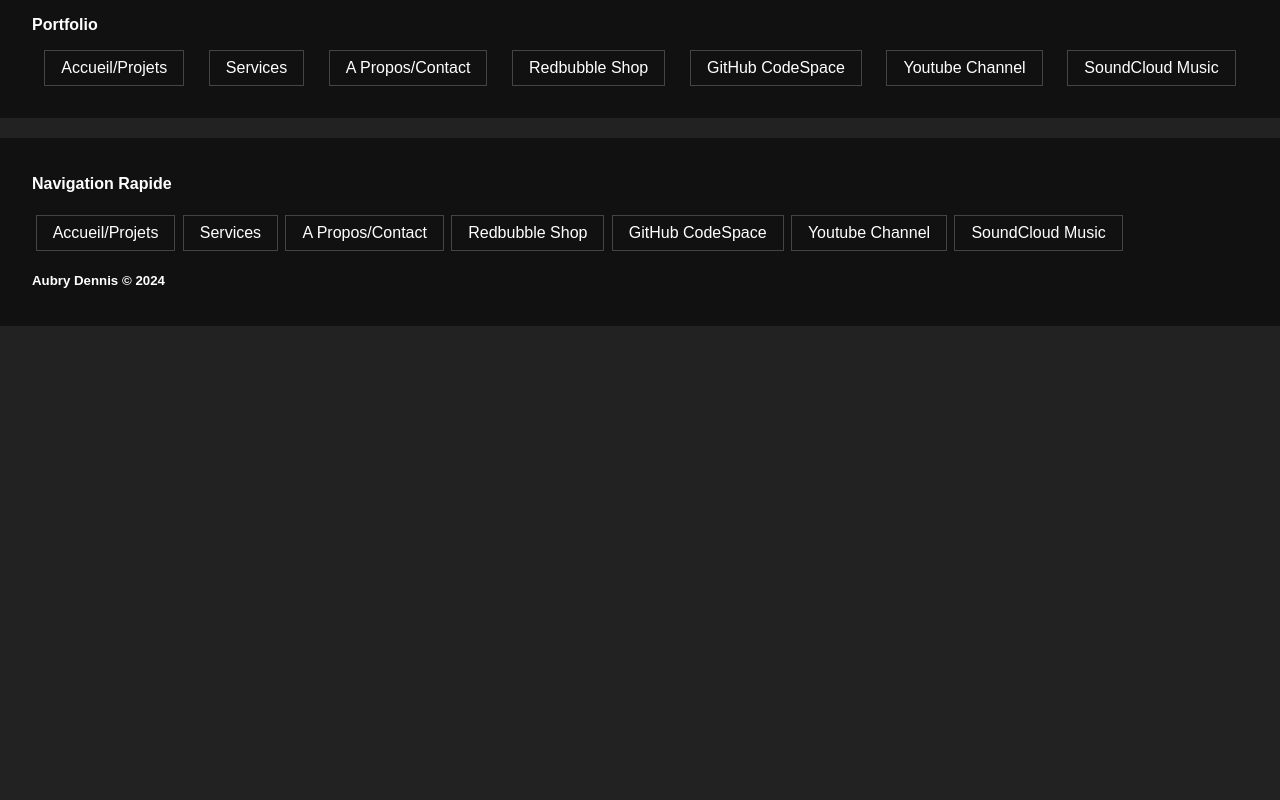
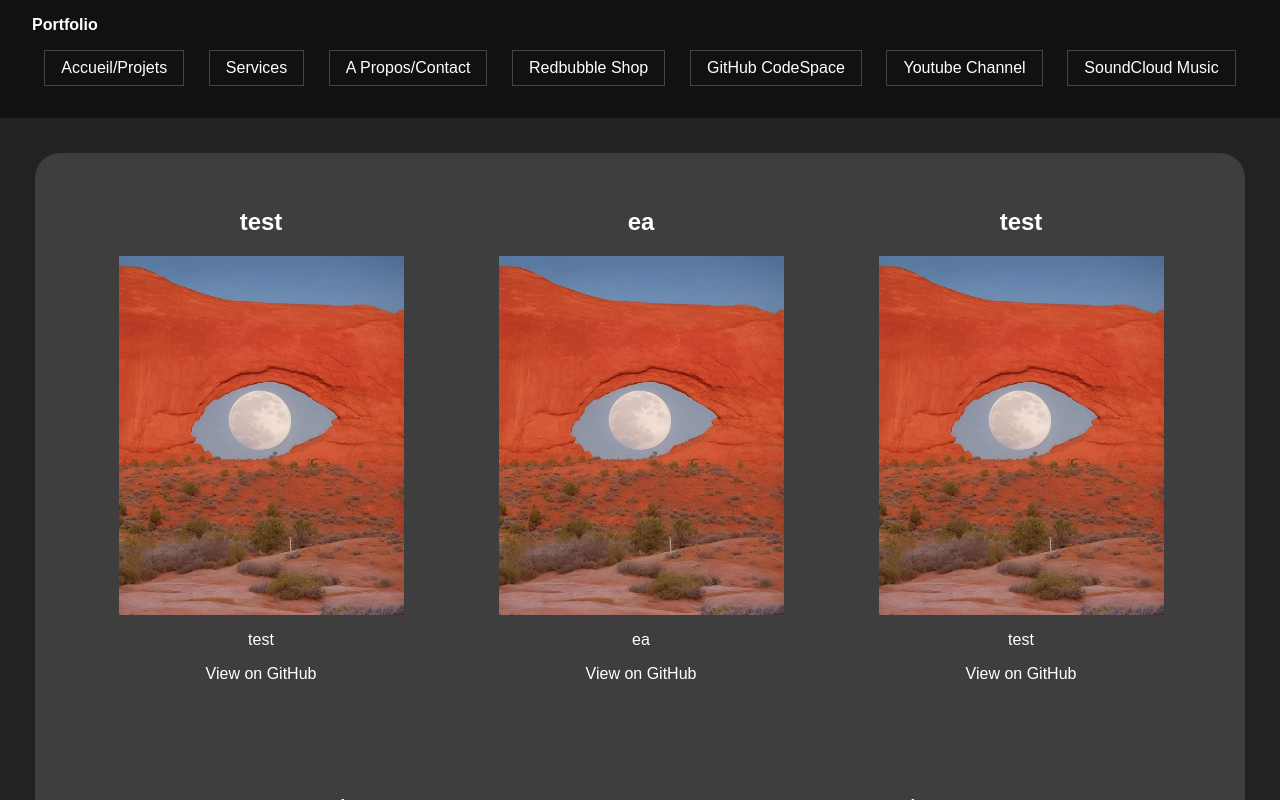
Before and after one commit to DennAmo/portfolio-projet-12, a React (Create React App) app: page / in a window 1280 px wide. Shown: the top 800 px of the page. Built offline with nearby package versions, Linux system fonts and the light colour scheme.

Commit message:
Home fix

```diff
--- a/src/App.js
+++ b/src/App.js
@@ -1,4 +1,5 @@
-import { Routes, Route, BrowserRouter } from "react-router-dom";
+import React from 'react';
+import {  Route, Routes, BrowserRouter } from 'react-router-dom';
 import Home from "./pages/home";
 import "./styles/App.scss";
 import Shop from "./pages/shop.js";
@@ -7,12 +8,13 @@ import Services from "./pages/services.js";
 import Header from "./components/Header.js"
 import Footer from "./components/Footer.js"
 
+
 function App() {
-
   return (
     <BrowserRouter>
       <Header />
       <Routes>
+        <Route path="/" element={<Home />} />
         <Route path="/portfolio" element={<Home />} />
         <Route path="/shop" element={<Shop />} />
         <Route path="/aboutme" element={<Aboutme />} />
```
